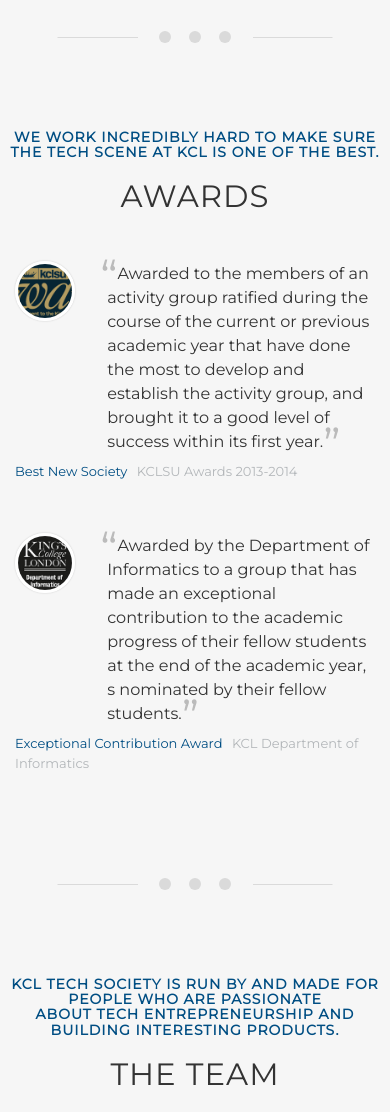
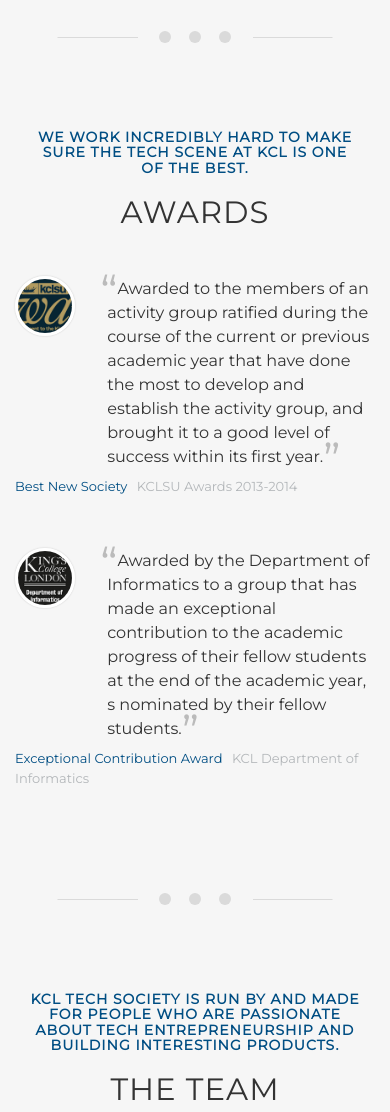
Before and after one commit to fareskalaboud/kcltech.github.io, a plain HTML site: page index.html in a window 390 px wide. Shown: the part 3400-4512 px from the top of the page. Drawn offline with Linux system fonts and the light colour scheme.

Commit message:
padding...

```diff
--- a/css/theme.css
+++ b/css/theme.css
@@ -2300,6 +2300,12 @@ footer .logo {
 font-size: 1.2em;
     }
 
+    #section-head-three{
+
+    padding-left: 30px;
+    padding-right: 30px;
+
+    }
 
 
     #img-circle{
--- a/index.html
+++ b/index.html
@@ -198,7 +198,7 @@
     <section id="testimonials" class="separator">
 
       <div class="page-header text-center">
-        <h3>WE WORK INCREDIBLY HARD TO MAKE SURE THE TECH SCENE AT KCL IS ONE OF THE BEST.</h3>
+        <h3 id="section-head-three">WE WORK INCREDIBLY HARD TO MAKE SURE THE TECH SCENE AT KCL IS ONE OF THE BEST.</h3>
         <h2>Awards</h2>
       </div>
 
@@ -234,7 +234,7 @@
     <section id="team">
 
       <div class="page-header text-center">
-        <h3>KCL TECH SOCIETY IS RUN BY AND MADE FOR PEOPLE WHO ARE PASSIONATE
+        <h3 id="section-head-three">KCL TECH SOCIETY IS RUN BY AND MADE FOR PEOPLE WHO ARE PASSIONATE
 <br>ABOUT TECH ENTREPRENEURSHIP AND BUILDING INTERESTING PRODUCTS.</h3>
         <h2>The Team</h2>
       </div>
```
